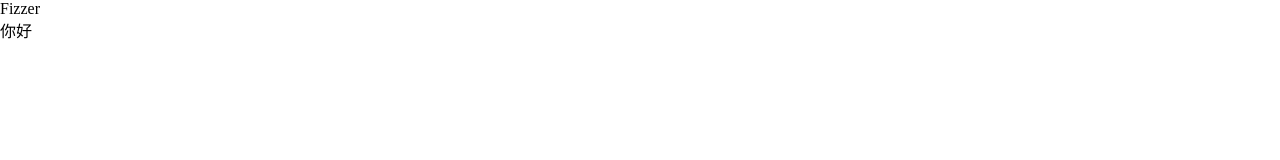
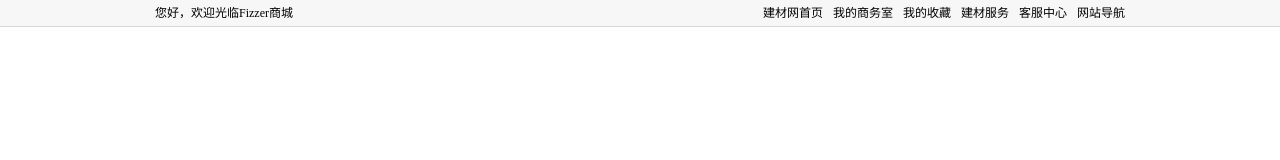
Before and after one commit to Fizzzzer/Fizzer_WebProject_Buy, a plain HTML site: page index.html in a window 1280 px wide. Drawn offline with Linux system fonts and the light colour scheme.

Commit message:
website  top

```diff
--- /dev/null
+++ b/css/common.css
@@ -0,0 +1,9 @@
+@charset "UTF-8";
+
+.floatLeft {
+    float: left;
+}
+
+.floatRight {
+    float: right;
+}
--- a/css/cssReset.css
+++ b/css/cssReset.css
@@ -38,6 +38,9 @@
 table {
     border-collapse:collapse;
     border-spacing:0;
+}
+a{
+    text-decoration: none;
 }
 fieldset,
 img {
--- /dev/null
+++ b/css/index.css
@@ -0,0 +1,28 @@
+@charset "UTF-8";
+html{
+    font: 12px '宋体';
+}
+a{
+    color: black;
+}
+.top {
+    background-color: #F7F7F7;
+    height: 26px;
+    border-bottom: 1px solid #D8D8D8;
+}
+
+.top_page {
+    width: 970px;
+    height: 26px;
+    margin: 0 auto;
+}
+
+.top_page_l {
+    line-height: 26px;
+}
+
+.top_page_r ul li{
+    float: left;
+    line-height: 26px;
+    margin-left: 10px;
+}
--- a/index.html
+++ b/index.html
@@ -4,9 +4,27 @@
     <meta charset="UTF-8">
     <title>Title</title>
     <link rel="stylesheet" href="css/cssReset.css" type="text/css">
+    <link rel="stylesheet" href="css/index.css" type="text/css">
+    <link rel="stylesheet" href="css/common.css" type="text/css">
+
 </head>
 <body>
-    <p>Fizzer</p>
-    <h1>你好</h1>
+    <div class="top">
+        <div class="top_page">
+            <div class="top_page_l floatLeft">您好，欢迎光临Fizzer商城</div>
+            <div class="top_page_r floatRight">
+                <ul>
+                    <li><a href="#">建材网首页</a></li>
+                    <li><a href="#">我的商务室</a></li>
+                    <li><a href="#">我的收藏</a></li>
+                    <li><a href="#">建材服务</a></li>
+                    <li><a href="#">客服中心</a></li>
+                    <li><a href="#">网站导航</a></li>
+                </ul>
+            </div>
+        </div>
+    </div>
+
+
 </body>
 </html>
```
